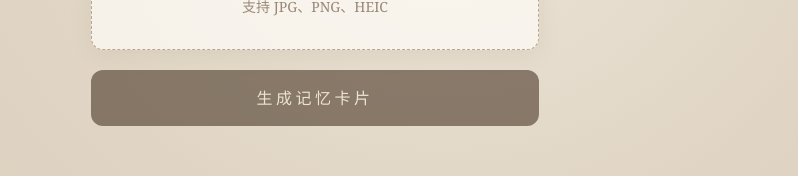
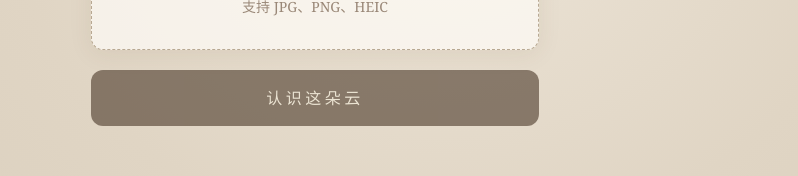
Before and after one commit to tt613-is/cloudenize, a Next.js app: page / in a window 1280 px wide. Shown: the part 276-452 px from the top of the page, without its empty margins (325-1123 px from the left). Built offline with nearby package versions, Linux system fonts and the light colour scheme.

Commit message:
copy: 生成记忆卡片→认识这朵云, 识别中→认知中, 保存卡片→留住它

```diff
--- a/app/page.tsx
+++ b/app/page.tsx
@@ -241,7 +241,7 @@ export default function Home() {
               border: "none",
             }}
           >
-            {loading ? "识别中..." : "生成记忆卡片"}
+            {loading ? "认知中..." : "认识这朵云"}
           </button>
 
           {/* Loading indicator */}
@@ -298,7 +298,7 @@ export default function Home() {
                 letterSpacing: "0.1em",
               }}
             >
-              保存卡片
+              留住它
             </button>
             <button
               onClick={handleTryAnother}
```
